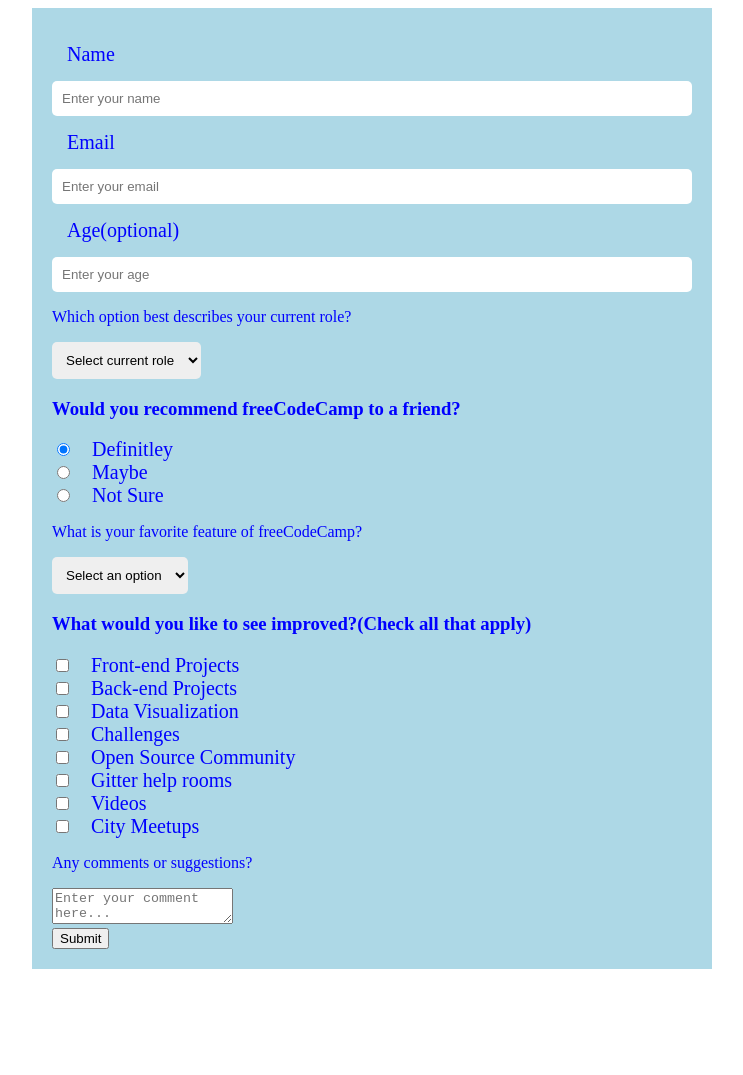
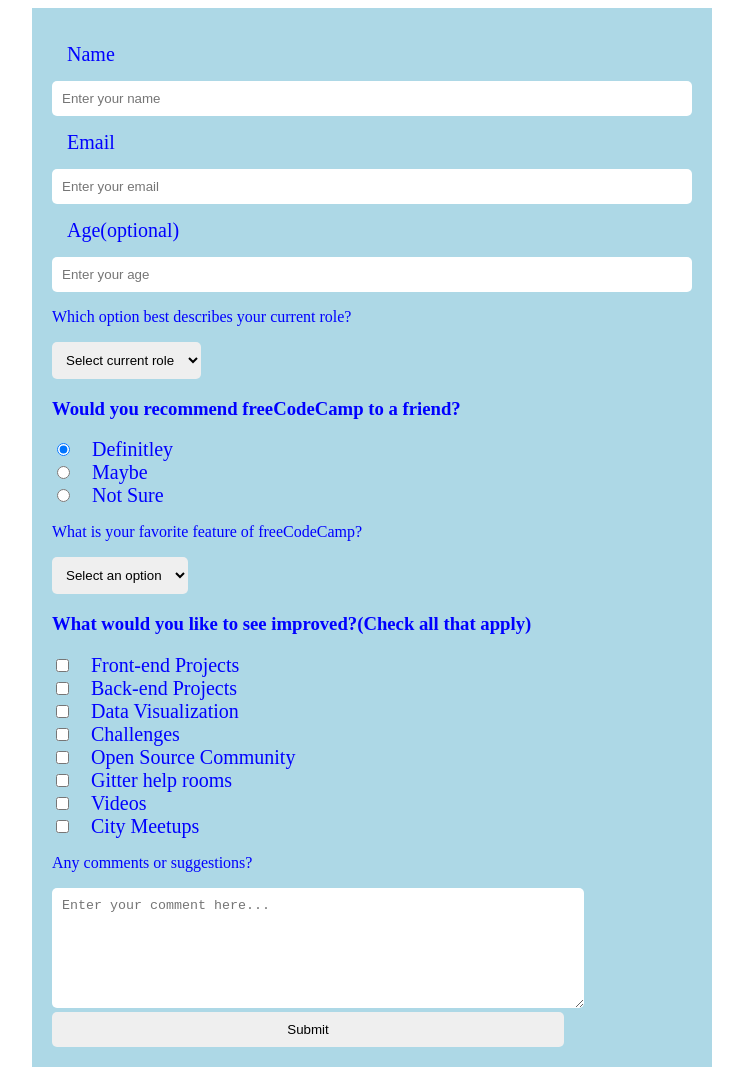
Before and after one commit to Ebbabire/Ebba__kelvin, a plain HTML site: page form/index.html in a window 1280 px wide. Shown: the whole page, without its empty margins (268-1011 px from the left). Before the commit the page ends 977 px from the top, so only its background shows below. Drawn offline with Linux system fonts and the light colour scheme.

Commit message:
Update style.css

```diff
--- a/form/style.css
+++ b/form/style.css
@@ -24,3 +24,18 @@ select {
     border-radius:5px ;
     border:none;
 }
+
+.form button {
+    padding: 10px;
+    border-radius:5px ;
+    border:none;
+    width: 80%;
+}
+
+textarea {
+    padding: 10px;
+    border-radius:5px ;
+    border:none;
+    width: 80%;
+    height: 100px;
+}
```
